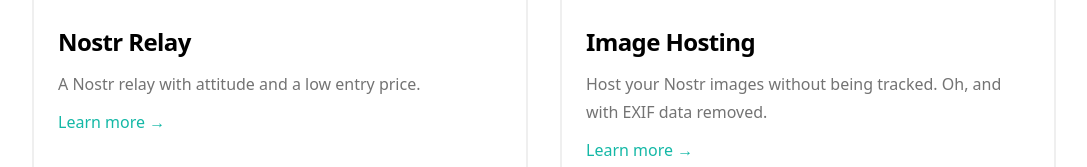
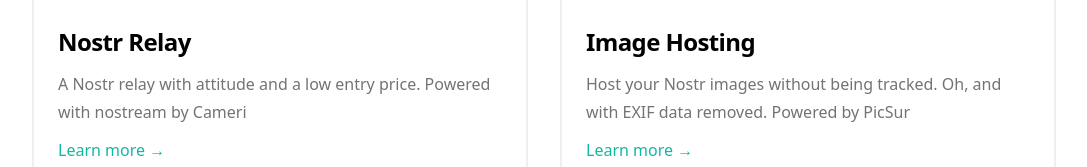
Before and after one commit to TheSameCat2/thesamecat.io, a Next.js app: page /projects in a window 1280 px wide. Shown: the part 785-952 px from the top of the page, without its empty margins (96-1183 px from the left). Built offline with nearby package versions, Linux system fonts and the light colour scheme; no server answers.

Commit message:
Add credits.

```diff
--- a/data/projectsData.js
+++ b/data/projectsData.js
@@ -1,14 +1,14 @@
 const projectsData = [
   {
     title: 'Nostr Relay',
-    description: `A Nostr relay with attitude and a low entry price.`,
+    description: `A Nostr relay with attitude and a low entry price. Powered with nostream by Cameri`,
     imgSrc: '/static/images/_61ea0ba0-eb9f-4ba3-b5a9-a800963ad379.jpg',
     href: 'https://nostr.thesamecat.io',
   },
   {
     title: 'Image Hosting',
     description: `Host your Nostr images without being tracked.
-    Oh, and with EXIF data removed.`,
+    Oh, and with EXIF data removed. Powered by PicSur`,
     imgSrc: '/static/images/_f3957866-9ad6-43d8-b8ad-e593b725b9ac.jpg',
     href: 'https://picsur.thesamecat.io',
   },
```
